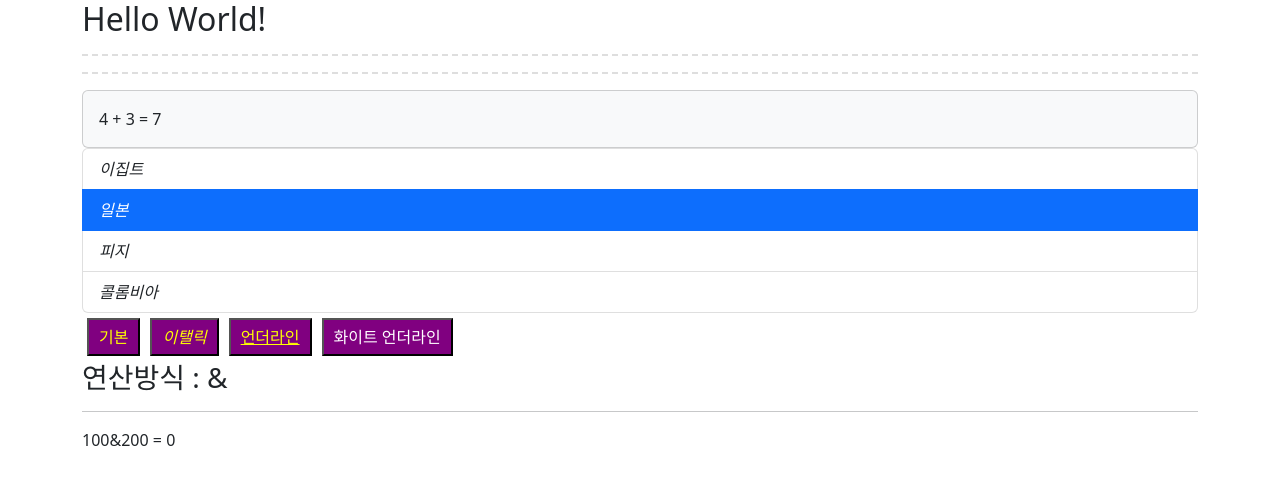
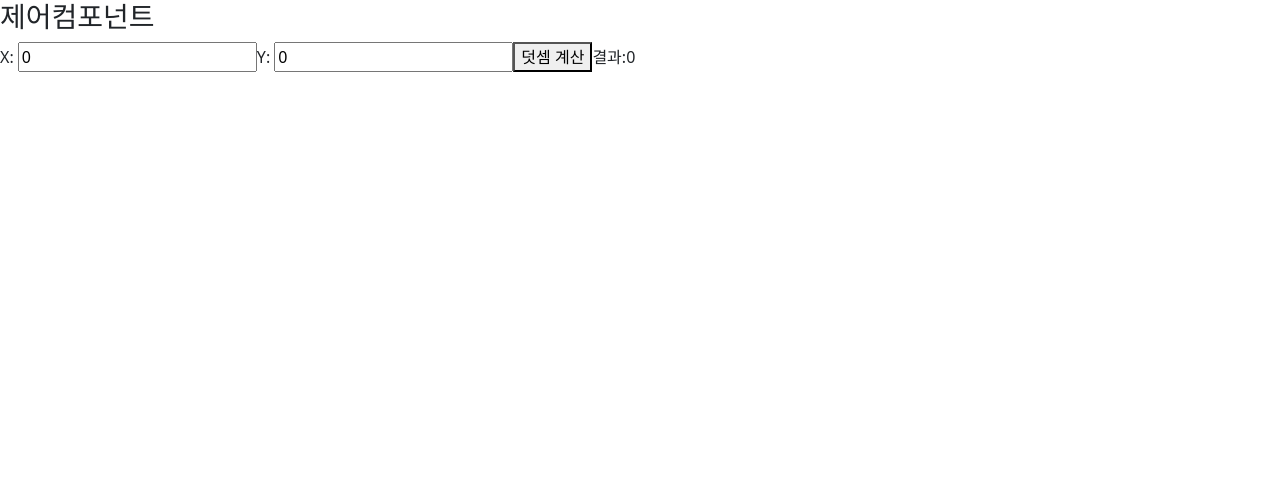
Before and after one commit to searchme86/ReactTypescript-works, a React (Create React App) app: page / in a window 1280 px wide. Shown: the top 484 px of the page. Built offline with nearby package versions, Linux system fonts and the light colour scheme.

Commit message:
👏🏻 uncontrolled / controlled form

```diff
--- a/src/App.tsx
+++ b/src/App.tsx
@@ -1,14 +1,14 @@
-import React, { useState } from 'react';
-import CountryList from './CountryList';
-import styles from './styles';
-import Footer from './Footer';
-import {
-  BasicButton,
-  ItalicButton,
-  UnderLineButton,
-  WhiteUnderlineButton,
-} from './Buttons';
-import Calc from './Calc';
+import React, { ChangeEvent, useState, useRef } from 'react';
+// import CountryList from './CountryList';
+// import styles from './styles';
+// import Footer from './Footer';
+// import {
+//   BasicButton,
+//   ItalicButton,
+//   UnderLineButton,
+//   WhiteUnderlineButton,
+// } from './Buttons';
+// import Calc from './Calc';
 
 export type CountryType = {
   no: number;
@@ -17,39 +17,90 @@ export type CountryType = {
 };
 
 function App() {
-  const [msg, setMsg] = useState<string>('World');
-  const [list, setList] = useState<Array<CountryType>>([
-    { no: 1, country: '이집트', visited: false },
-    { no: 2, country: '일본', visited: true },
-    { no: 3, country: '피지', visited: false },
-    { no: 4, country: '콜롬비아', visited: false },
-  ]);
-  const [x, setX] = useState<number>(100);
-  const [y, setY] = useState<number>(200);
-  const [oper, setOper] = useState<string>('&');
+  const [count, setCount] = useState<number>(0);
+  const increment = () => {
+    setCount((count) => count + 1);
+    setCount((count) => count + 1);
+    setCount((count) => count + 1);
+  };
 
-  const [theme, setTheme] = useState<string>('basic');
-  const addResult = (x: number, y: number) => {
-    return (
-      <div className="card card-body bg-light md-3">
-        {x} + {y} = {x + y}
-      </div>
-    );
+  const decrement = () => {
+    setCount(count - 1);
+  };
+
+  const [x, setX] = useState<number>(0);
+  const [y, setY] = useState<number>(0);
+  const [result, setResult] = useState<number>(0);
+  // const [msg, setMsg] = useState<string>('World');
+  // const [list, setList] = useState<Array<CountryType>>([
+  //   { no: 1, country: '이집트', visited: false },
+  //   { no: 2, country: '일본', visited: true },
+  //   { no: 3, country: '피지', visited: false },
+  //   { no: 4, country: '콜롬비아', visited: false },
+  // ]);
+  // const [x, setX] = useState<number>(100);
+  // const [y, setY] = useState<number>(200);
+  // const [oper, setOper] = useState<string>('&');
+
+  // const [theme, setTheme] = useState<string>('basic');
+  // const addResult = (x: number, y: number) => {
+  //   return (
+  //     <div className="card card-body bg-light md-3">
+  //       {x} + {y} = {x + y}
+  //     </div>
+  //   );
+  // };
+
+  const elemX = useRef<HTMLInputElement>(null);
+  const elemY = useRef<HTMLInputElement>(null);
+
+  const changeValue = (e: ChangeEvent<HTMLInputElement>) => {
+    let newValue: number = parseInt(e.target.value);
+    if (isNaN(newValue)) newValue = 0;
+    if (e.target.id === 'x') setX(newValue);
+    else setY(newValue);
+  };
+
+  const add = () => {
+    let x1: number = parseInt(elemX.current ? elemX.current.value : '', 10);
+    let y1: number = parseInt(elemX.current ? elemX.current.value : '', 10);
+    if (isNaN(x1)) x1 = 0;
+    if (isNaN(y1)) y1 = 0;
+    setX(x1);
+    setY(y1);
+    setResult(x1 + y1);
   };
 
   return (
-    <div className="container">
-      <h2> Hello {msg}!</h2>
-      <hr style={styles.dashStyle} />
-      <hr className="dash-style" />
-      {addResult(4, 3)}
-      <CountryList countries={list} />
-      <BasicButton>기본</BasicButton>
-      <ItalicButton>이탤릭</ItalicButton>
-      <UnderLineButton>언더라인</UnderLineButton>
-      <WhiteUnderlineButton>화이트 언더라인</WhiteUnderlineButton>
-      <Calc x={x} y={y} oper={oper} />
-      {/* <Footer theme={theme} /> */}
+    // <div className="container">
+    //   <h2> Hello {msg}!</h2>
+    //   <hr style={styles.dashStyle} />
+    //   <hr className="dash-style" />
+    //   {addResult(4, 3)}
+    //   <CountryList countries={list} />
+    //   <BasicButton>기본</BasicButton>
+    //   <ItalicButton>이탤릭</ItalicButton>
+    //   <UnderLineButton>언더라인</UnderLineButton>
+    //   <WhiteUnderlineButton>화이트 언더라인</WhiteUnderlineButton>
+    //   <Calc x={x} y={y} oper={oper} />
+    //   <Footer theme={theme} />
+    // </div>
+    // <div className="" style={{ margin: '5px' }}>
+    //   <h3>이벤트 기초</h3>
+    //   <div className="">
+    //     <button onClick={increment}>증가</button>
+    //     <button onClick={decrement}>감소</button>
+    //     <div className="">
+    //       카운트 : <input type="text" value={count} />
+    //     </div>
+    //   </div>
+    // </div>
+    <div className="">
+      <h3>제어컴포넌트</h3>
+      X: <input type="text" id="x" defaultValue={x} ref={elemX} />
+      Y: <input type="text" id="y" defaultValue={y} ref={elemY} />
+      <button onClick={add}>덧셈 계산</button>
+      결과:<span>{result}</span>
     </div>
   );
 }
```
